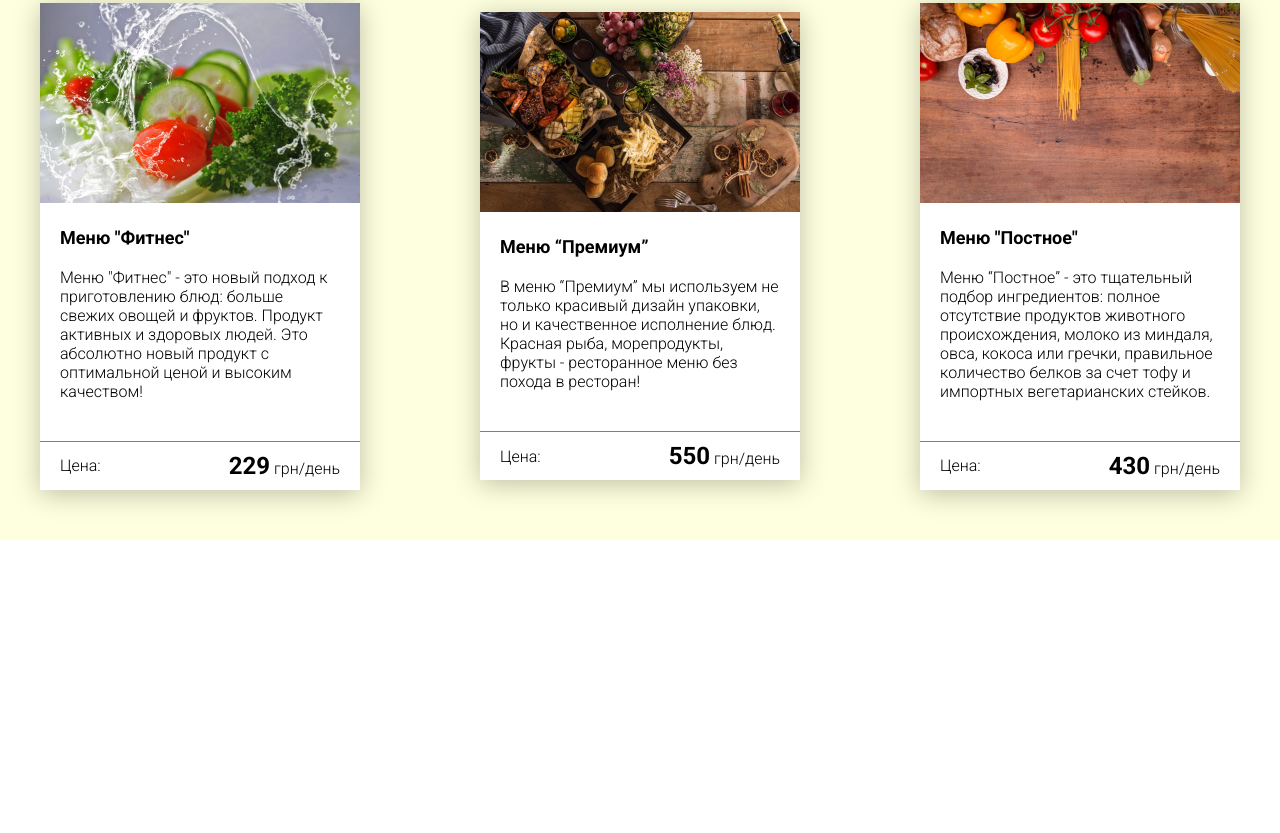
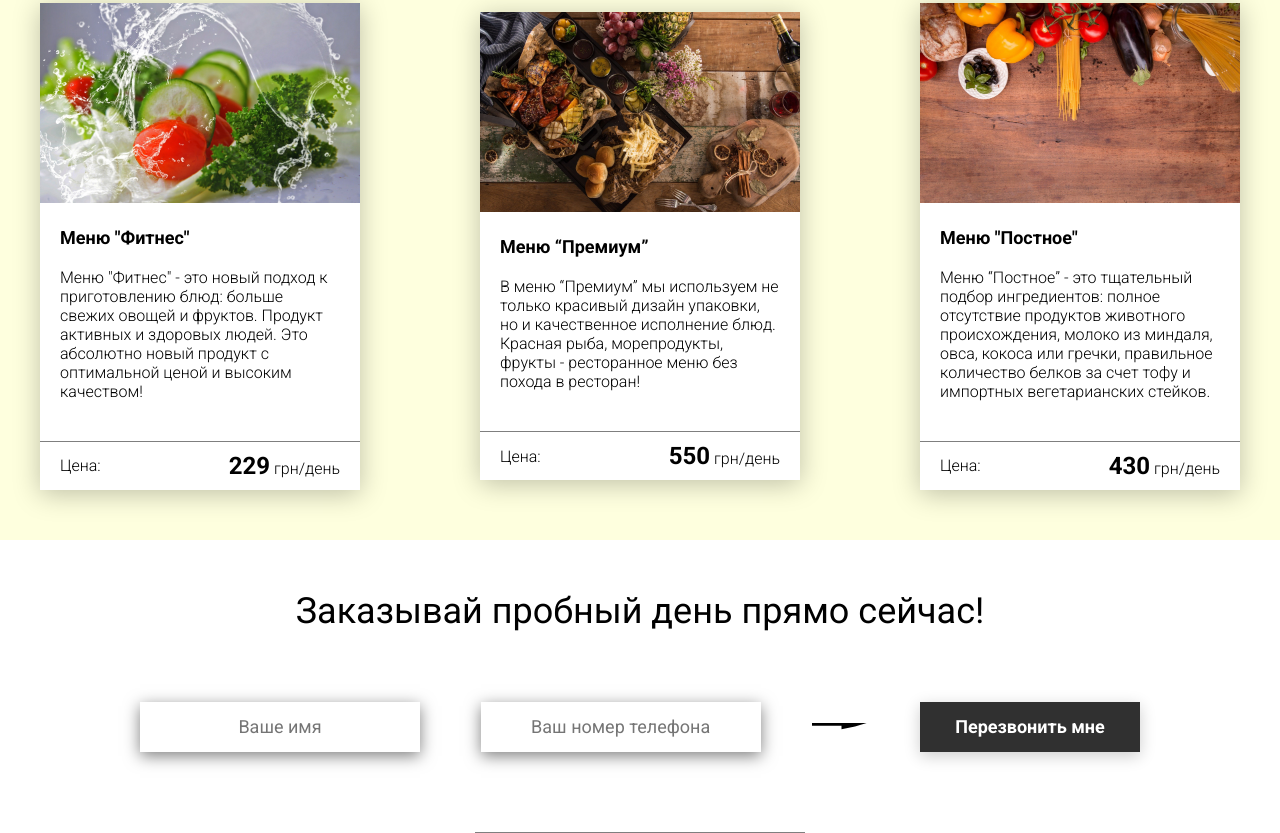
Before and after one commit to InessaBoickova/Food, a website: page src/index.html in a window 1280 px wide. Shown: the part 2693-3526 px from the top of the page. Before the commit the page ends 3283 px from the top, so only its background shows below. Drawn offline with nearby package versions, Linux system fonts and the light colour scheme; files that its build step writes are made by us from their sources.

Commit message:
add order section

```diff
--- a/src/index.html
+++ b/src/index.html
@@ -239,6 +239,20 @@
             </div>
         </section>
 
+        <section class="order">
+            <div class="container">
+                <h3 class="title">Заказывай пробный день прямо сейчас!</h3>
+                <form action="#" class="order__form">
+                    <input required placeholder="Ваше имя" name="name" type="text" class="order__input">
+                    <input required placeholder="Ваш номер телефона" name="phone" type="phone" class="order__input">
+                    <img src="icons/right.svg" alt="right">
+                    <button class="btn btn_dark btn_min">Перезвонить мне</button>
+                </form>
+            </div>
+        </section>
+
+        <div class="divider"></div>
+
      </main>
     <script src="js/main.js"></script>
 </body>
--- a/src/scss/blocks/_order.scss
+++ b/src/scss/blocks/_order.scss
@@ -0,0 +1,27 @@
+.order {
+    padding-bottom: 80px;
+    .title {
+        text-align: center;
+    }
+    &__form {
+        margin-top: 70px;
+        padding: 0 100px;
+        display: flex;
+        justify-content: space-between;
+        align-items: center;
+        img {
+            transform: scale(1.5);
+        }
+    }
+    &__input {
+        width: 280px;
+        height: 50px;
+        background: #FFFFFF;
+        box-shadow: 0px 4px 15px rgba(0, 0, 0, 0.5);
+        border: none;
+        font-size: 18px;
+        text-align: center;
+        padding: 0 20px;
+        outline: none;
+    }
+}
```
Also changed, not shown: dist/css/style.css, dist/index.html.
